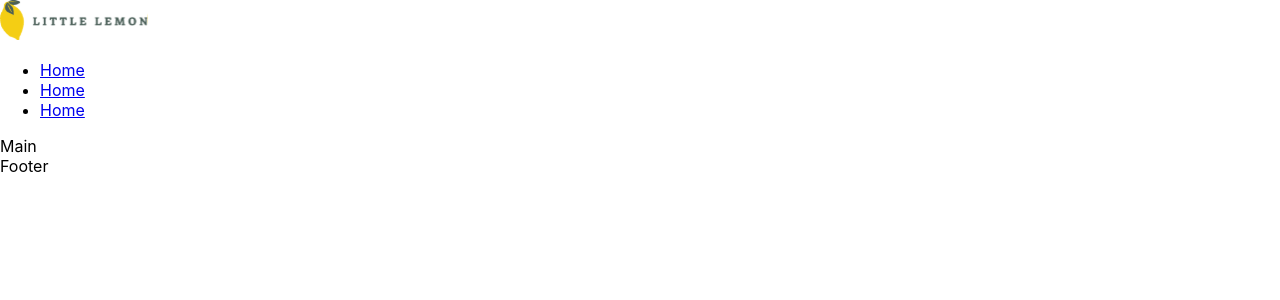
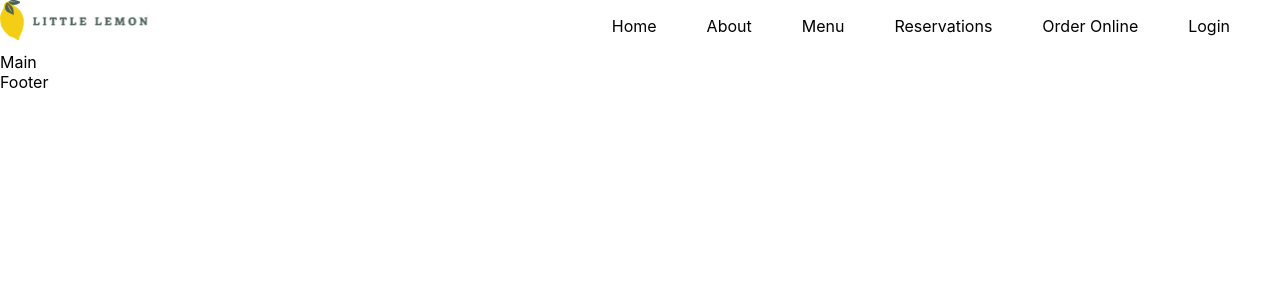
Before and after one commit to cristiantoongph/littlelemonmetacourse, a React (Create React App) app: page / in a window 1280 px wide. Shown: the top 300 px of the page. Built offline with nearby package versions, Linux system fonts and the light colour scheme.

Commit message:
Added CSS Styling

```diff
--- a/src/App.css
+++ b/src/App.css
@@ -36,3 +36,34 @@
     transform: rotate(360deg);
   }
 }
+
+header {
+  display: flex;
+  justify-content: space-between;
+  margin: 0 auto;
+  max-width: 1600px;
+}
+
+nav ul {
+  display: flex;
+}
+
+nav ul li {
+  list-style-type: none;
+  margin-right: 50px;
+}
+
+nav ul li a {
+  text-decoration: none;
+  color: inherit;
+}
+
+main {
+  margin: 0 auto;
+  max-width: 1600px;
+}
+
+footer {
+  margin: 0 auto;
+  max-width: 1600px;
+}
--- a/src/App.js
+++ b/src/App.js
@@ -13,10 +13,19 @@ function App() {
               <a href="#">Home</a>
             </li>
             <li>
-              <a href="#">Home</a>
+              <a href="#">About</a>
             </li>
             <li>
-              <a href="#">Home</a>
+              <a href="#">Menu</a>
+            </li>
+            <li>
+              <a href="#">Reservations</a>
+            </li>
+            <li>
+              <a href="#">Order Online</a>
+            </li>
+            <li>
+              <a href="#">Login</a>
             </li>
           </ul>
         </nav>
```
